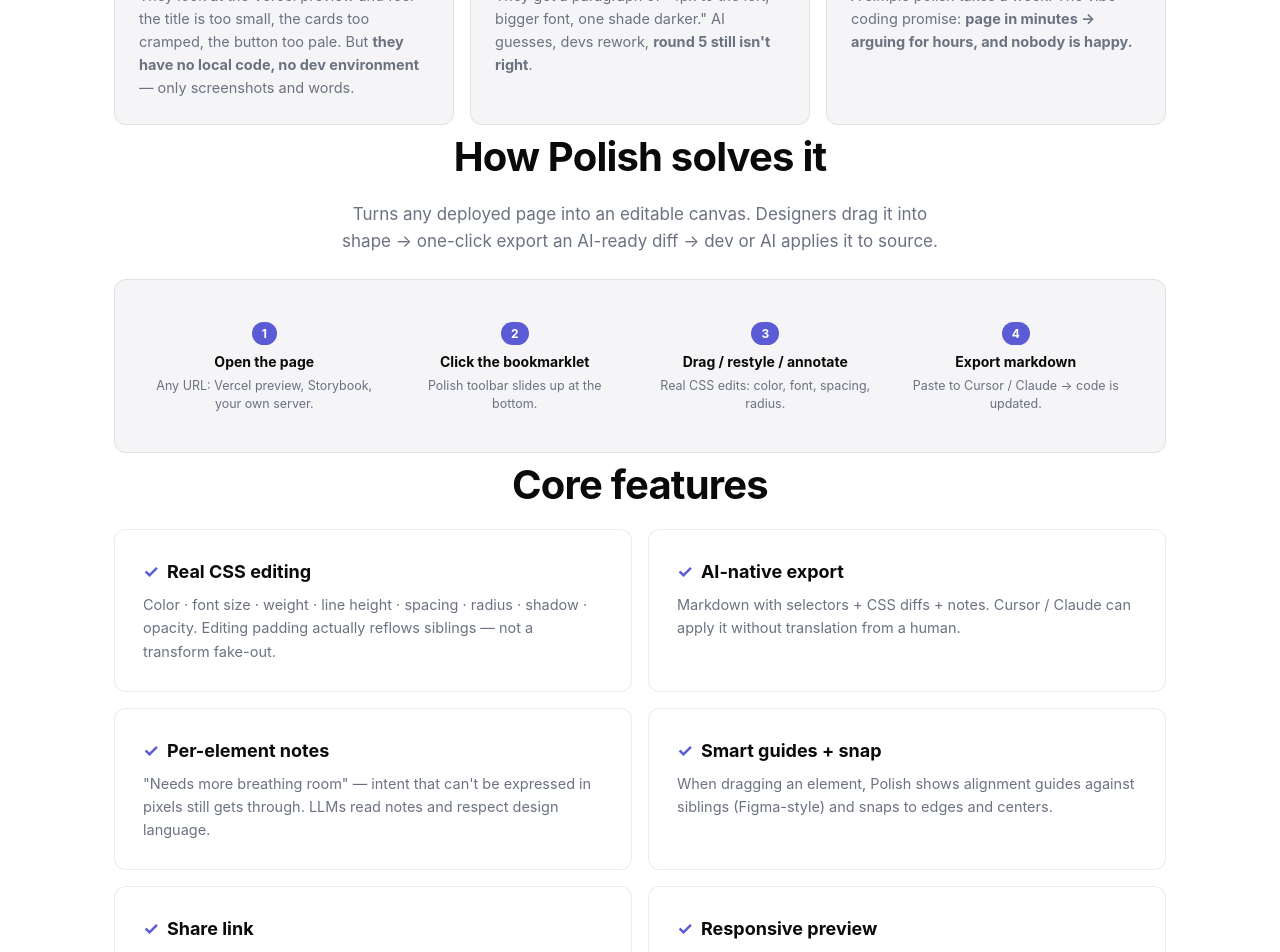
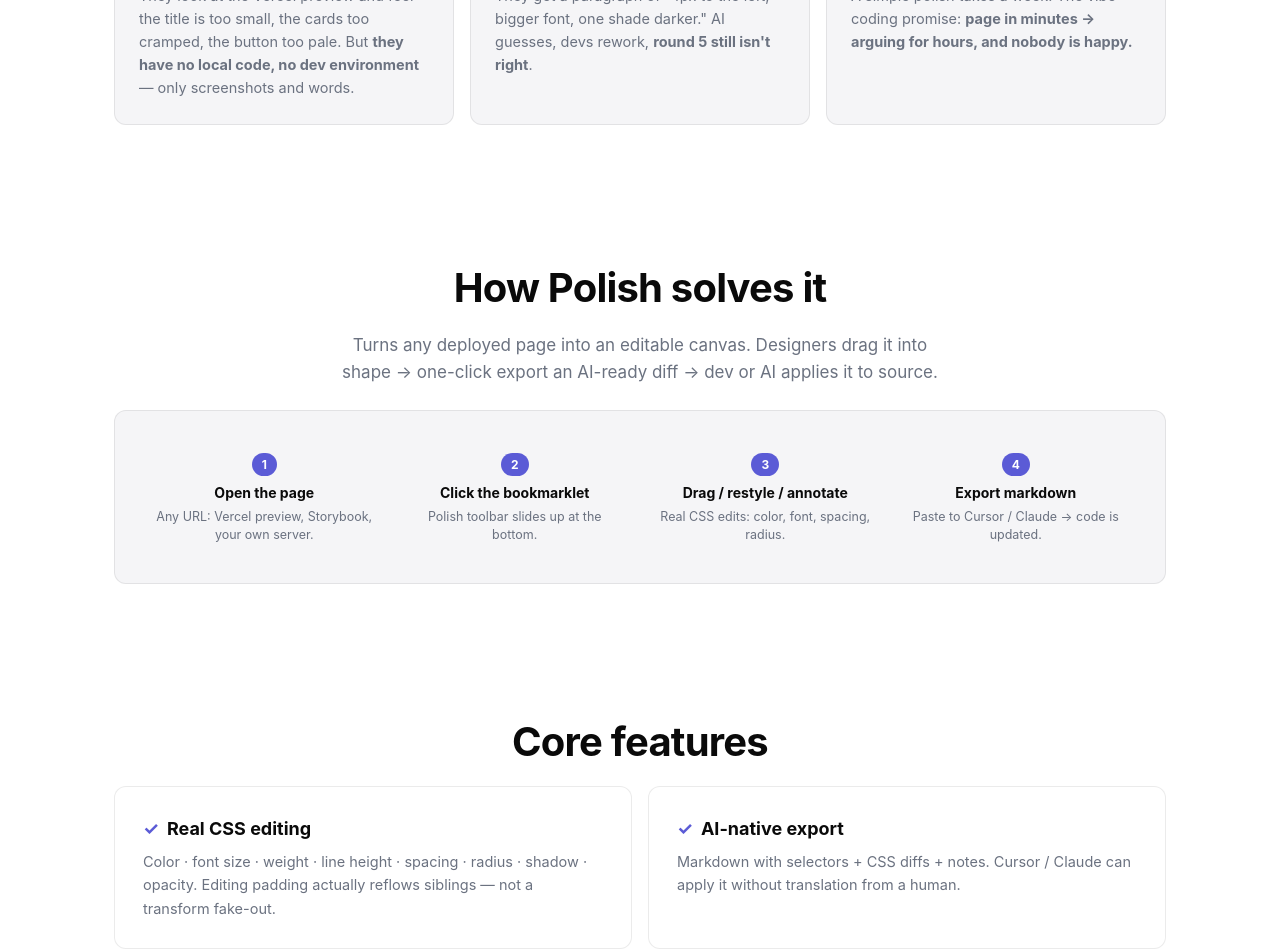
Before and after one commit to MajorTomLeee/polish, a website: page docs/index.html in a window 1280 px wide. Shown: the part 1760-2712 px from the top of the page. Drawn offline with Linux system fonts and the light colour scheme.

Commit message:
style: 按 transform 值精确补 section gap
problem→solution 226, solution→features 222, features→install 146
（之前用统一的 section padding 128 损失了 section 间不同 gap 的精度）

```diff
--- a/docs/index.html
+++ b/docs/index.html
@@ -211,8 +211,11 @@
   }
   .hero-visual img { width: 100%; height: auto; display: block; }
 
-  /* sections */
-  section { padding: 128px 0; }
+  /* sections — 每个 section 之间的 gap 是上一个 padding-bottom + 下一个 padding-top */
+  section { padding: 96px 0; }
+  #solution { padding-top: 131px; }   /* problem → solution gap ≈ 227 */
+  #features { padding-top: 126px; }   /* solution → features gap ≈ 222 */
+  #install  { padding-top: 50px;  }   /* features → install gap ≈ 146 */
   section h2 {
     font-size: clamp(28px, 3.5vw, 40px); font-weight: 700;
     text-align: center; margin-bottom: 12px; letter-spacing: -0.02em;
```
